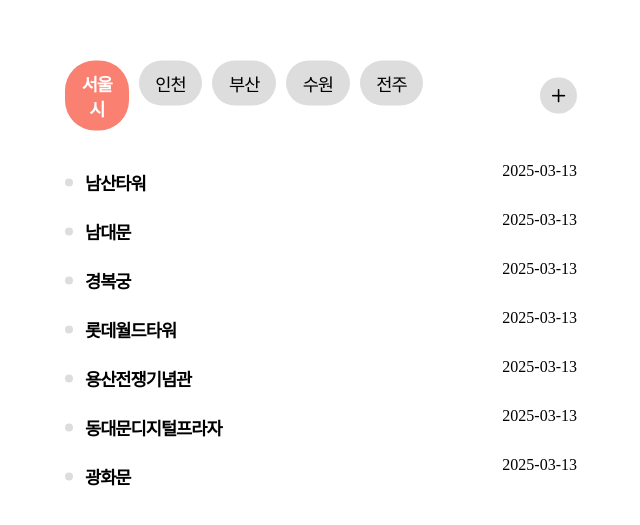
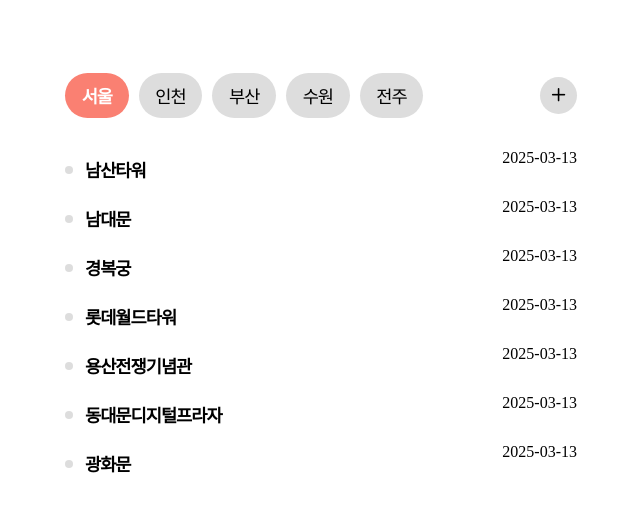
Before and after one commit to move-to-next/web-snippets, a plain HTML site: page webContents02/webContents.html in a window 1280 px wide. Shown: the part 121-646 px from the top of the page, without its empty margins (319-959 px from the left). Drawn offline with nearby package versions, Linux system fonts and the light colour scheme.

Commit message:
web-snippets - html, css 수정

```diff
--- a/webContents02/webContents.css
+++ b/webContents02/webContents.css
@@ -22,7 +22,7 @@ main{
     height: 100vh;
 }
 
-/*** 알림판 카테고리 메뉴 CSS ***/
+/**** 알림판 카테고리 메뉴 CSS ****/
 .category{
     position: absolute;
     top: 50%;
@@ -30,7 +30,7 @@ main{
     width: 40vw;
     transform: translate(-50%, -50%);
 }
-/** 알림판 카테고리 네비게이션 **/
+/*** 알림판 카테고리 네비게이션 ***/
 .category-nav{
     position: relative;
     display: flex;
@@ -45,7 +45,7 @@ main{
     width: 70%;
     justify-content: space-between;
 }
-/** 알림판 카테고리 버튼 스타일 설정 **/
+/** 알림판 카테고리 목록 스타일 설정 **/
 .category-nav > ul > .category-nav-list{
     position: relative;
     display: block;
@@ -64,7 +64,11 @@ main{
     letter-spacing: -1px;
     font-weight: 400;
 }
-/* 알림판 카테고리 버튼이 활성화 되었을 때 */
+/* 목록 마우스오버시 */
+.category-nav-list:hover > a > .nav-list-text{
+    font-weight: 700;
+}
+/* 알림판 카테고리 목록이 활성화 되었을 때 */
 .category-nav-list[class*="action"] > a{
     background-color: salmon;
     color: #fff;
@@ -72,7 +76,6 @@ main{
 .category-nav-list[class*="action"] > a > .nav-list-text{
     font-weight: 700;
 }
-
 /** 카테고리 더보기 버튼 **/
 .category-nav > button{
     position: absolute;
@@ -85,14 +88,23 @@ main{
     background-color: #ddd;
 }
 .category-nav > button > i{
+    display: inline-block;
     font-size: 2em;
     line-height: 6px;
+    transition: 0.8s;
 }
-/* 알림판 카테고리 콘텐츠 */
+/* 버튼 마우스오버시 */
+.category-nav > button:hover > i{
+    transform: rotate(360deg);
+    transition: 0.4s;
+}
+
+/*** 알림판 카테고리 콘텐츠 ***/
 .category-contents{
     display: flex;
     margin-top: 3vh;
 }
+/** 카테고리 콘텐츠 리스트 **/
 .category-contents > ul{
     position: relative;
     display: flex;
@@ -111,7 +123,7 @@ main{
 .category-contents > ul > li > a{
     display: flex;
     align-items: center;
-    width: 80%;
+    width: 82%;
     padding: 8px 0;
 }
 .category-contents > ul > li > a::before{
@@ -129,6 +141,11 @@ main{
     font-weight: 600;
     letter-spacing: -1px;
 }
+/* 리스트 마우스 오버시 */
+.category-contents > ul > li:hover > a > .contents-list-text{
+    text-decoration: underline;
+}
+/** 카테고리 콘텐츠의 날짜 **/
 .category-contents > ul > li > .contents-list-date{
     display: inline-block;
 }
--- a/webContents02/webContents.html
+++ b/webContents02/webContents.html
@@ -14,7 +14,7 @@
             <div class="category-nav">
                 <ul>
                     <li class="category-nav-list action">
-                        <a href="#"><span class="nav-list-text">서울시</span></a>
+                        <a href="#"><span class="nav-list-text">서울</span></a>
                     </li>
                     <li class="category-nav-list">
                         <a href="#"><span class="nav-list-text">인천</span></a>
```
